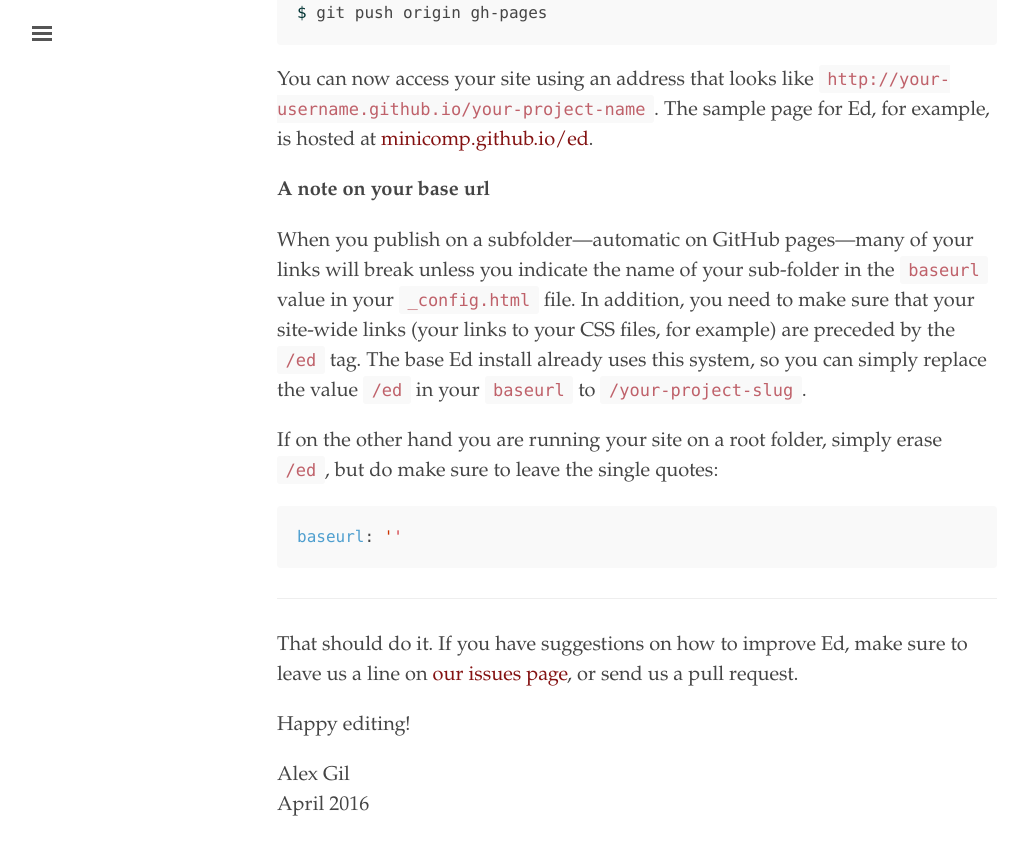
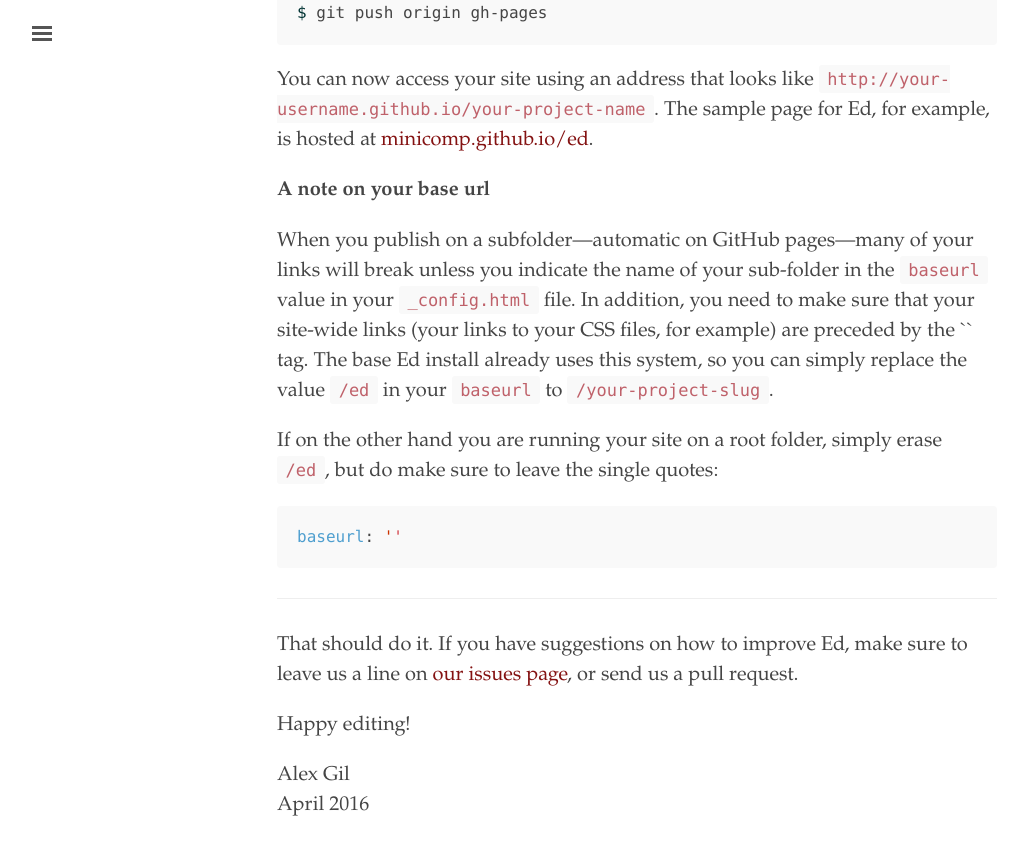
Before and after one commit to jmjafrx/jmjafrx.github.io, a Jekyll site: the page built from documentation.md, in a window 1280 px wide and 900 px high, scrolled down 25961 px. Shown: the top 855 px of the window, without its empty margins (3-1023 px from the left). Built offline with Jekyll 4.4.1, drawn with Linux system fonts in a browser that asks for light colours; some of the changed text lies outside the part shown.

```diff
--- a/_config.yml
+++ b/_config.yml
@@ -4,8 +4,8 @@
 title:               Ed.
 tagline:             'a jekyll theme for minimal editions'
 description:         'Ed is a Jekyll theme designed for textual editors based on minimal computing principles, and focused on legibility and flexibility.'
-url:                 'http://minicomp.github.io'
-baseurl:             '/ed'
+url:                 'http://jmjafrx.github.io'
+baseurl:
 
 # About/contact
 author:
```
